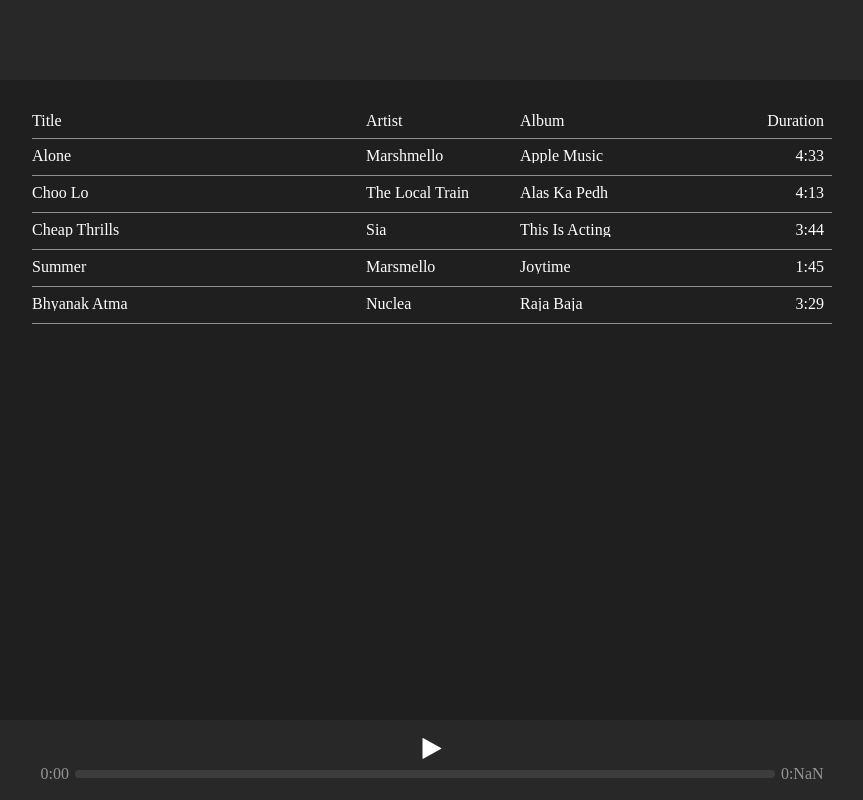
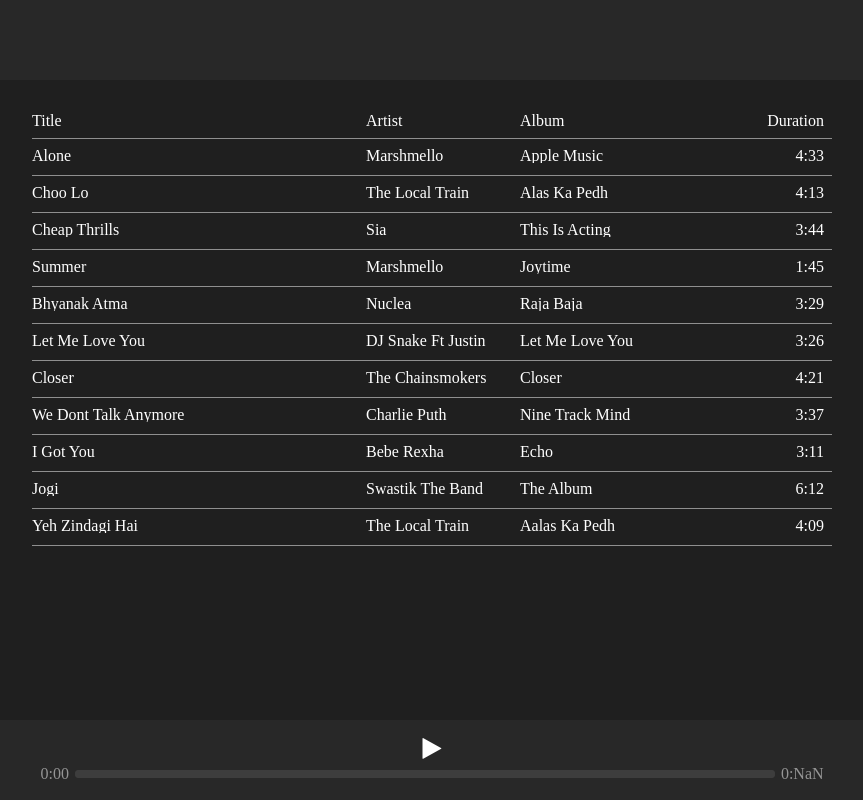
Before and after one commit to elinasingh/musicapp, a plain HTML site: page index.html in a window 1280 px wide. Shown: the whole page, without its empty margins (208-1071 px from the left). Drawn offline with Linux system fonts and the light colour scheme.

Commit message:
new songs added

```diff
--- a/index.html
+++ b/index.html
@@ -65,6 +65,42 @@
         <span class="song-album"></span>
         <span class="song-length"></span>
 		</div>
+		<div class="song" id="song6">
+		<span  class="song-name"> </span>
+		<span class="song-artist"></span>
+        <span class="song-album"></span>
+        <span class="song-length"></span>
+		</div>
+		<div class="song" id="song7">
+		<span  class="song-name"> </span>
+		<span class="song-artist"></span>
+        <span class="song-album"></span>
+        <span class="song-length"></span>
+		</div>
+		<div class="song" id="song8">
+		<span  class="song-name"> </span>
+		<span class="song-artist"></span>
+        <span class="song-album"></span>
+        <span class="song-length"></span>
+		</div>
+		<div class="song" id="song9">
+		<span  class="song-name"> </span>
+		<span class="song-artist"></span>
+        <span class="song-album"></span>
+        <span class="song-length"></span>
+		</div>
+		<div class="song" id="song10">
+		<span  class="song-name"> </span>
+		<span class="song-artist"></span>
+        <span class="song-album"></span>
+        <span class="song-length"></span>
+		</div>
+		<div class="song" id="song11">
+		<span  class="song-name"> </span>
+		<span class="song-artist"></span>
+        <span class="song-album"></span>
+        <span class="song-length"></span>
+		</div>
 
 
             </section>
@@ -76,7 +112,9 @@
                     <div class="progress-wrapper">
                         <span class="time-elapsed"> </span>
                         <div class="player-progress">
-                            <div class="progress-filled"> </div>
+                            <div class="progress-filled">
+                               <div id="Bar"></div>
+							</div>
                         </div>
                         <span class="song-duration"></span>
                     </div>
--- a/main.css
+++ b/main.css
@@ -104,11 +104,17 @@ h1 {
 }
 
 .progress-filled {
-    background-color: #959595;
+    background-color: #3d3d3d;
     height: 8px;
     border-radius: 4px;
-    width: 0;
+    width: 100%;
 
+}
+
+#Bar {
+  width: 0%;
+  height: 8px;
+  background-color: #959595;
 }
 
 .main .content {
--- a/main.js
+++ b/main.js
@@ -34,7 +34,7 @@
 			}
 
 
-			function addSongNameClickEvent(songName,position) {
+			function addSongNameClickEvent(songName,position) { //isse koi b song play pause kr skte or song jha se pause hoga bhi se play hoga
 			var id = '#song' + position;
 			$(id).click(function() {
 			var audio = document.querySelector('audio');
@@ -69,7 +69,7 @@
 				},1000);
 
 
-				 var songs = [{
+				 var songs = [{          //objects ka array
 					'name': 'Alone',
 					'artist': 'Marshmello',
 					'album': 'Apple Music',
@@ -92,7 +92,7 @@
 				},
 				{
 					'name': 'Summer',
-					'artist': 'Marsmello',
+					'artist': 'Marshmello',
 					'album': 'Joytime',
 					'duration': '1:45',
 					'fileName': 'song7.mp3'
@@ -103,6 +103,48 @@
 					'album': 'Raja Baja',
 					'duration': '3:29',
 					'fileName': 'song8.mp3'
+				},
+				{
+					'name': 'Let Me Love You',
+					'artist': 'DJ Snake Ft Justin Bieber',
+					'album': 'Let Me Love You',
+					'duration': '3:26',
+					'fileName': 'song9.mp3'
+				},
+				{
+					'name': 'Closer',
+					'artist': 'The Chainsmokers',
+					'album': 'Closer',
+					'duration': '4:21',
+					'fileName': 'song10.mp3'
+				},
+				{
+					'name': 'We Dont Talk Anymore',
+					'artist': 'Charlie Puth',
+					'album': 'Nine Track Mind',
+					'duration': '3:37',
+					'fileName': 'song11.mp3'
+				},
+				{
+					'name': 'I Got You',
+					'artist': 'Bebe Rexha',
+					'album': 'Echo',
+					'duration': '3:11',
+					'fileName': 'song12.mp3'
+				},
+				{
+					'name': 'Jogi',
+					'artist': 'Swastik The Band',
+					'album': 'The Album',
+					'duration': '6:12',
+					'fileName': 'song13.mp3'
+				},
+				{
+					'name': 'Yeh Zindagi Hai',
+					'artist': 'The Local Train',
+					'album': 'Aalas Ka Pedh',
+					'duration': '4:09',
+					'fileName': 'song14.mp3'
 				}]
 
 
@@ -114,7 +156,7 @@
 						song.find('.song-artist').text(obj.artist);
 						song.find('.song-album').text(obj.album);
 						song.find('.song-length').text(obj.duration);
-						addSongNameClickEvent(obj.fileName,i+1)
+						addSongNameClickEvent(obj.fileName,i+1);
 
 				 }
 
@@ -164,3 +206,32 @@
                   toggleSong();
                 }
             });
+
+			function move() {
+
+				var slidder = document.getElementById("myBar");
+				var width = 0;
+				var id = setInterval(frame, 1000);
+				function frame() {
+					if (width >= 100) {
+						clearInterval(id);
+					} else {
+						width++;
+						slidder.style.width = width + '%';
+					}
+				}
+			}
+
+
+						$('.play-icon').on('click', function() {
+				         move();
+		            	});
+
+
+
+
+						$('body').on('keypress', function(event) {
+							if (event.keyCode == 32) {
+							  move();
+							}
+						});
```
Also changed, not shown: 6 other files.
